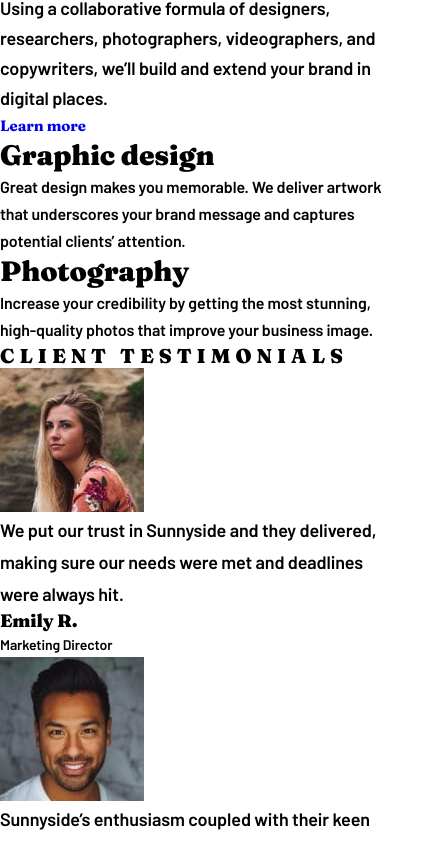
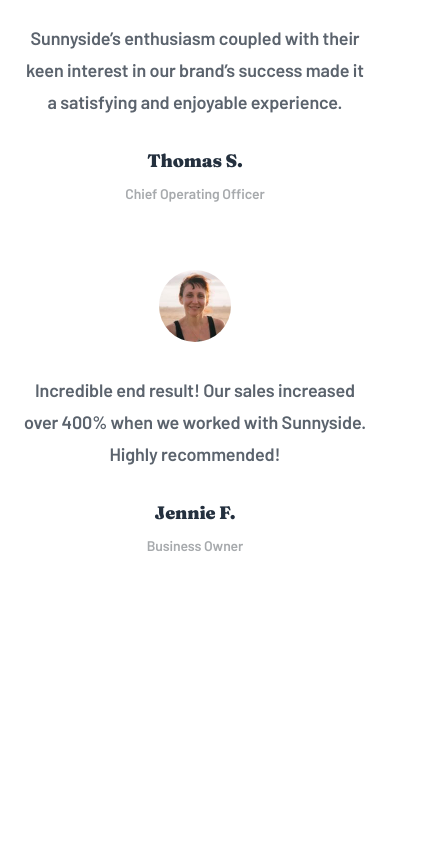
Before and after one commit to piushbhandari/Sunnyside-agency-landing-page, a plain HTML site: page index.html in a window 390 px wide. Shown: the part 612-1455 px from the top of the page, 431 px wide, since content can reach past the window. After the commit the page ends 1234 px from the top, so only its background shows below. Drawn offline with Linux system fonts and the light colour scheme.

Commit message:
finished testemonils

```diff
--- /dev/null
+++ b/css shit/commercials.css
@@ -0,0 +1,3 @@
+.commercials{
+    display: none;
+}
--- /dev/null
+++ b/css shit/footer.css
@@ -0,0 +1,3 @@
+.footer {
+  display: none;
+}
--- /dev/null
+++ b/css shit/header.css
@@ -0,0 +1,3 @@
+.header{
+    display: none;
+}
--- /dev/null
+++ b/css shit/testemonials.css
@@ -0,0 +1,55 @@
+.section-testemonials {
+  padding: 16rem 2.4rem;
+}
+.section-testemonials__cont {
+  max-width: 111rem;
+  margin: 0 auto;
+  text-align: center;
+}
+.section-testemonials__secondary-header {
+  margin-bottom: 8.1rem;
+  color: #a7aaad;
+}
+.section-testmonials__testemonials {
+  gap: 3rem;
+}
+.section-testemonials__avatar-box {
+  width: 7.2rem;
+  height: 7.2rem;
+  border-radius: 50%;
+  overflow: hidden;
+  margin: 0 auto;
+  margin-bottom: 5.8rem;
+}
+.section-testemonials__description {
+  color: #5b636d;
+  margin: 0 auto;
+  margin-bottom: 6.9rem;
+  max-width: 35rem;
+}
+.section-testemonials__name {
+  color: #24303e;
+  margin-bottom: 0.9rem;
+}
+.section-testemonials__job-title {
+  color: #a7aaad;
+}
+
+@media all and (max-width: 736px) {
+  .section-testemonials {
+    padding: 6.4rem 2.4rem;
+  }
+  .section-testemonials__secondary-header {
+    margin-bottom: 6.4rem;
+  }
+  .section-testmonials__testemonials {
+    gap: 6.4rem;
+    flex-direction: column;
+  }
+  .section-testemonials__avatar-box {
+    margin-bottom: 3.2rem;
+  }
+  .section-testemonials__description {
+    margin-bottom: 3.2rem;
+  }
+}
--- a/index.html
+++ b/index.html
@@ -8,6 +8,10 @@
     <!-- <link rel="stylesheet" href="./styles.css" /> -->
     <link rel="stylesheet" href="./css shit/reset.css">
     <link rel="stylesheet" href="./css shit/typography.css">
+    <link rel="stylesheet" href="./css shit/testemonials.css">
+    <link rel="stylesheet" href="./css shit/header.css">
+    <link rel="stylesheet" href="./css shit/commercials.css">
+    <link rel="stylesheet" href="./css shit/footer.css">
     <title>TT__TT</title>
   </head>
   <body>
@@ -78,10 +82,10 @@
       <section class="section-testemonials">
         <div class="section-testemonials__cont">
           <h2 class="section-testemonials__secondary-header secondary-header--teste">Client testimonials</h2>
-          <ul class="section-testmonials__testemonials">
+          <ul class="section-testmonials__testemonials flex">
             <li class="section-testemonials__testemonial">
                 <div class="section-testemonials__avatar-box">
-                    <img src="./images/image-emily.jpg" alt="image-emily">
+                    <img class="fit-image" src="./images/image-emily.jpg" alt="image-emily">
                 </div>
                 <p class="section-testemonials__description large-desc--special">We put our trust in Sunnyside and they delivered,
                     making sure our needs were met and deadlines were always hit.</p>
@@ -92,7 +96,7 @@
             </li>
             <li class="section-testemonials__testemonial">
                 <div class="section-testemonials__avatar-box">
-                    <img src="./images/image-thomas.jpg" alt="image-thomas">
+                    <img class="fit-image" src="./images/image-thomas.jpg" alt="image-thomas">
                 </div>
                 <p class="section-testemonials__description large-desc--special">Sunnyside’s enthusiasm coupled with their keen interest
                     in our brand’s success made it a satisfying and enjoyable experience.</p>
@@ -103,7 +107,7 @@
             </li>
             <li class="section-testemonials__testemonial">
                 <div class="section-testemonials__avatar-box">
-                    <img src="./images/image-thomas.jpg" alt="image-thomas">
+                    <img class="fit-image" src="./images/image-jennie.jpg" alt="image-jennie">
                 </div>
                 <p class="section-testemonials__description large-desc--special">Incredible end result! Our sales increased over
                     400% when we worked with Sunnyside. Highly recommended!</p>
```
